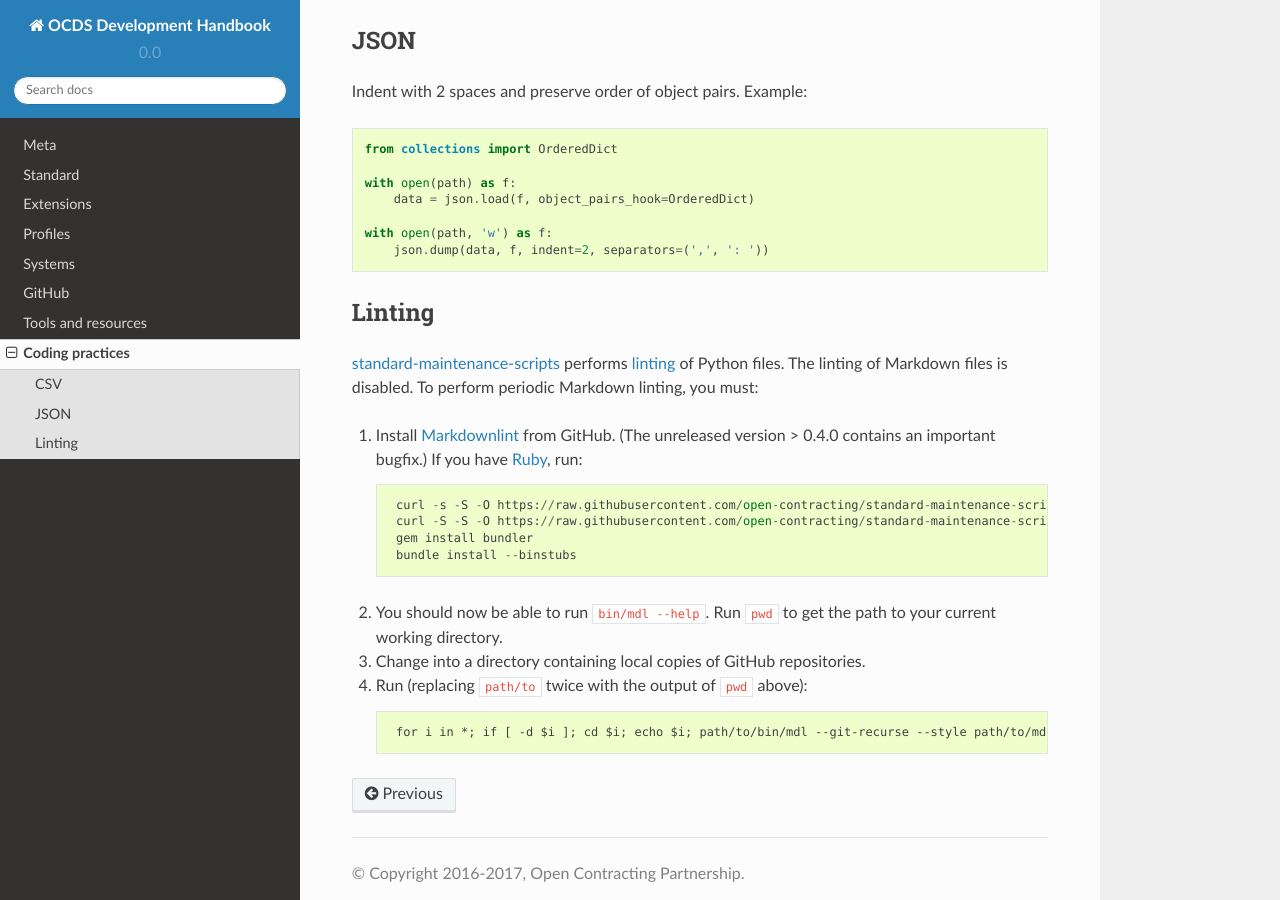
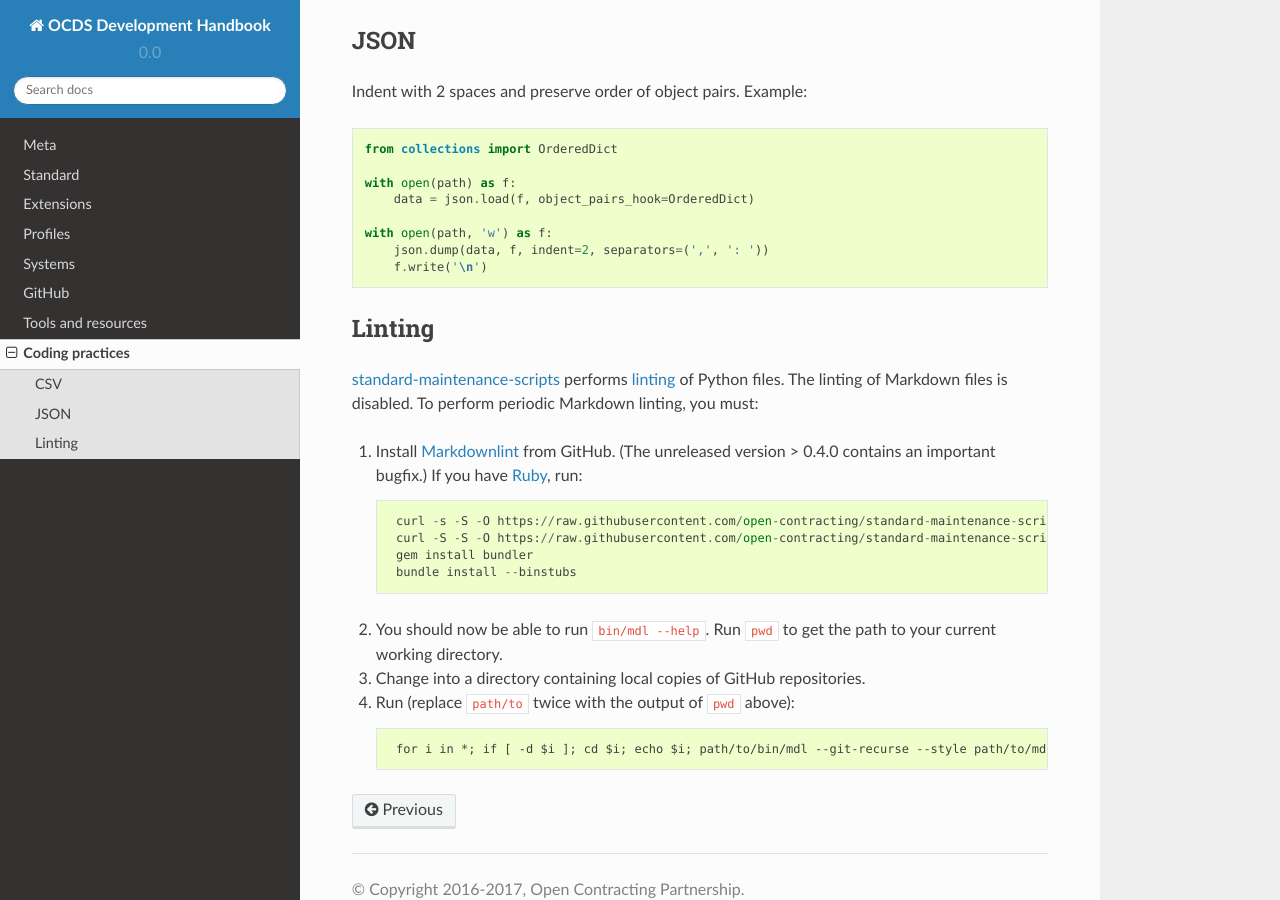
Before and after one commit to open-contracting/standard-development-handbook, a Sphinx documentation site: the page built from docs/coding/index.md, in a window 1280 px wide and 900 px high, scrolled down 586 px. Built offline with Sphinx 7.4.7 and the Read the Docs theme 2.0.0, drawn with Linux system fonts in a browser that asks for light colours.

Commit message:
Fix pattern for writing JSON files

````diff
--- a/docs/coding/index.md
+++ b/docs/coding/index.md
@@ -32,6 +32,7 @@ with open(path) as f:
 
 with open(path, 'w') as f:
     json.dump(data, f, indent=2, separators=(',', ': '))
+    f.write('\n')
 ```
 
 ## Linting
@@ -47,7 +48,7 @@ with open(path, 'w') as f:
 
 1. You should now be able to run `bin/mdl --help`. Run `pwd` to get the path to your current working directory.
 1. Change into a directory containing local copies of GitHub repositories.
-1. Run (replacing `path/to` twice with the output of `pwd` above):
+1. Run (replace `path/to` twice with the output of `pwd` above):
 
         for i in *; if [ -d $i ]; cd $i; echo $i; path/to/bin/mdl --git-recurse --style path/to/mdlrc.rb .; cd ..; end; end
 
````
